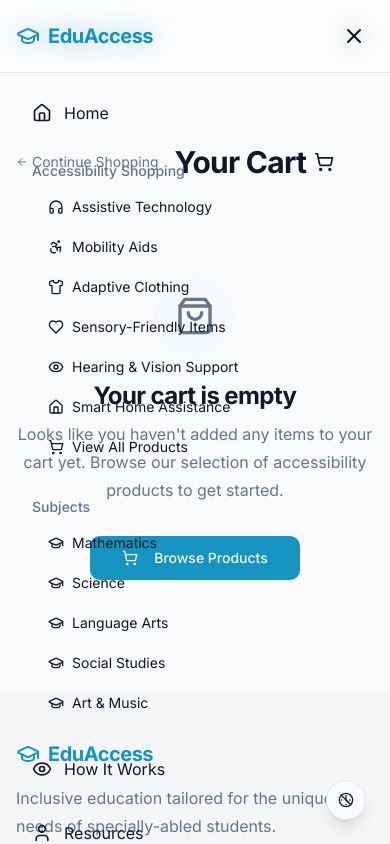
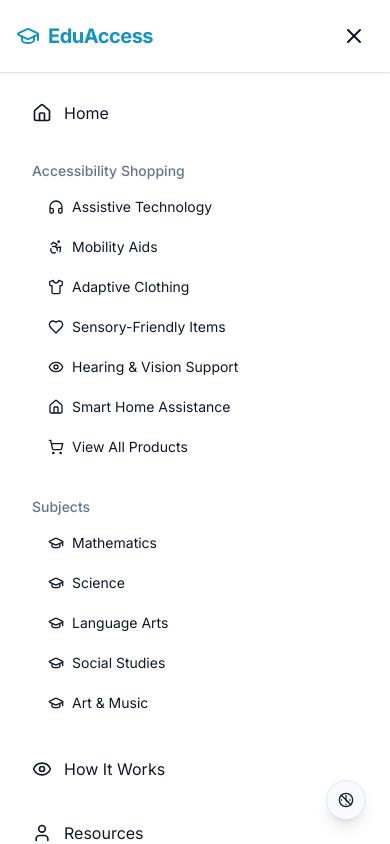
Before and after one commit to kunalekare/flexi-study-space, a React (Vite) app: page /cart in a window 390 px wide. Both pictures are taken after a click on the button 354 px from the left and 36 px from the top of the page. Shown: the top 844 px of the page. Built offline with nearby package versions, Linux system fonts and the light colour scheme.

Commit message:
Update navbar background
The background color of the navbar has been updated for mobile users.

```diff
--- a/src/components/layout/Navbar.tsx
+++ b/src/components/layout/Navbar.tsx
@@ -57,8 +57,8 @@ const Navbar = () => {
     <header
       className={`fixed top-0 left-0 right-0 z-40 transition-all duration-300 ${
         isScrolled
-          ? "bg-white/90 dark:bg-gray-900/90 backdrop-blur-lg shadow-md py-2"
-          : "bg-white/80 dark:bg-gray-900/80 backdrop-blur-sm py-4"
+          ? "bg-white dark:bg-gray-900 shadow-md py-2"
+          : "bg-white dark:bg-gray-900 py-4"
       }`}
     >
       <div className="container mx-auto px-4 flex items-center justify-between">
--- a/src/components/layout/NavbarMobileMenu.tsx
+++ b/src/components/layout/NavbarMobileMenu.tsx
@@ -1,4 +1,3 @@
-
 import React from "react";
 import { Link, useLocation } from "react-router-dom";
 import { Accessibility, GraduationCap, Home, ShoppingCart, Store, Eye, Shirt, Heart, Headphones, User, LogIn, X } from "lucide-react";
@@ -17,8 +16,8 @@ const NavbarMobileMenu = ({ isOpen, onClose, subjects, accessibilityCategories }
   if (!isOpen) return null;
 
   return (
-    <div className="md:hidden fixed inset-0 z-50 bg-background/98 backdrop-blur-md animate-in fade-in">
-      <div className="sticky top-0 z-50 flex items-center justify-between p-4 border-b border-border bg-background/50 backdrop-blur-sm">
+    <div className="md:hidden fixed inset-0 z-50 bg-white dark:bg-gray-900 animate-in fade-in">
+      <div className="sticky top-0 z-50 flex items-center justify-between p-4 border-b border-border bg-white dark:bg-gray-900 shadow-sm">
         <Link
           to="/"
           className="flex items-center gap-2 text-primary font-bold text-xl"
@@ -37,7 +36,7 @@ const NavbarMobileMenu = ({ isOpen, onClose, subjects, accessibilityCategories }
         </button>
       </div>
 
-      <div className="h-[calc(100vh-4rem)] overflow-y-auto pb-32 pt-4">
+      <div className="h-[calc(100vh-4rem)] overflow-y-auto pb-32 pt-4 bg-white dark:bg-gray-900">
         <div className="container flex flex-col gap-4 px-4">
           <Link
             to="/"
```
